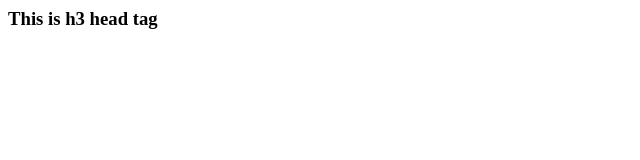
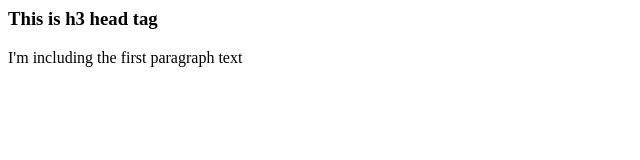
Before and after one commit to tenahub/wa-startup, a plain HTML site: page index.html in a window 1280 px wide. Shown: the whole page, without its empty margins (0-640 px from the left). Drawn offline with Linux system fonts and the light colour scheme.

Commit message:
just added a pragraph text

```diff
--- a/index.html
+++ b/index.html
@@ -5,6 +5,7 @@
 
     <body>
         <h3>This is h3 head tag</h3>
+        <p>I'm including the first paragraph text</p>
 
     </body>
 
```
